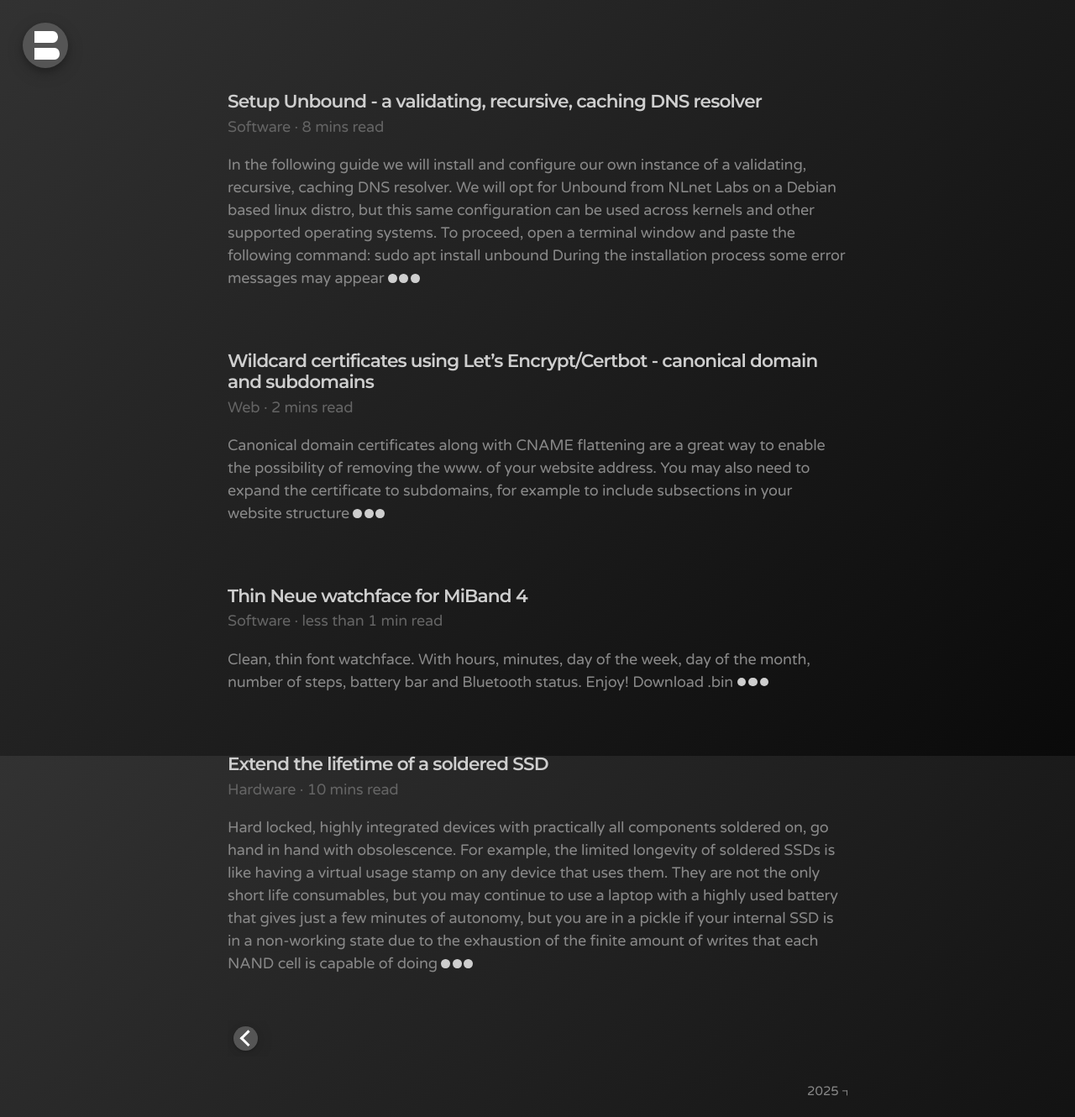
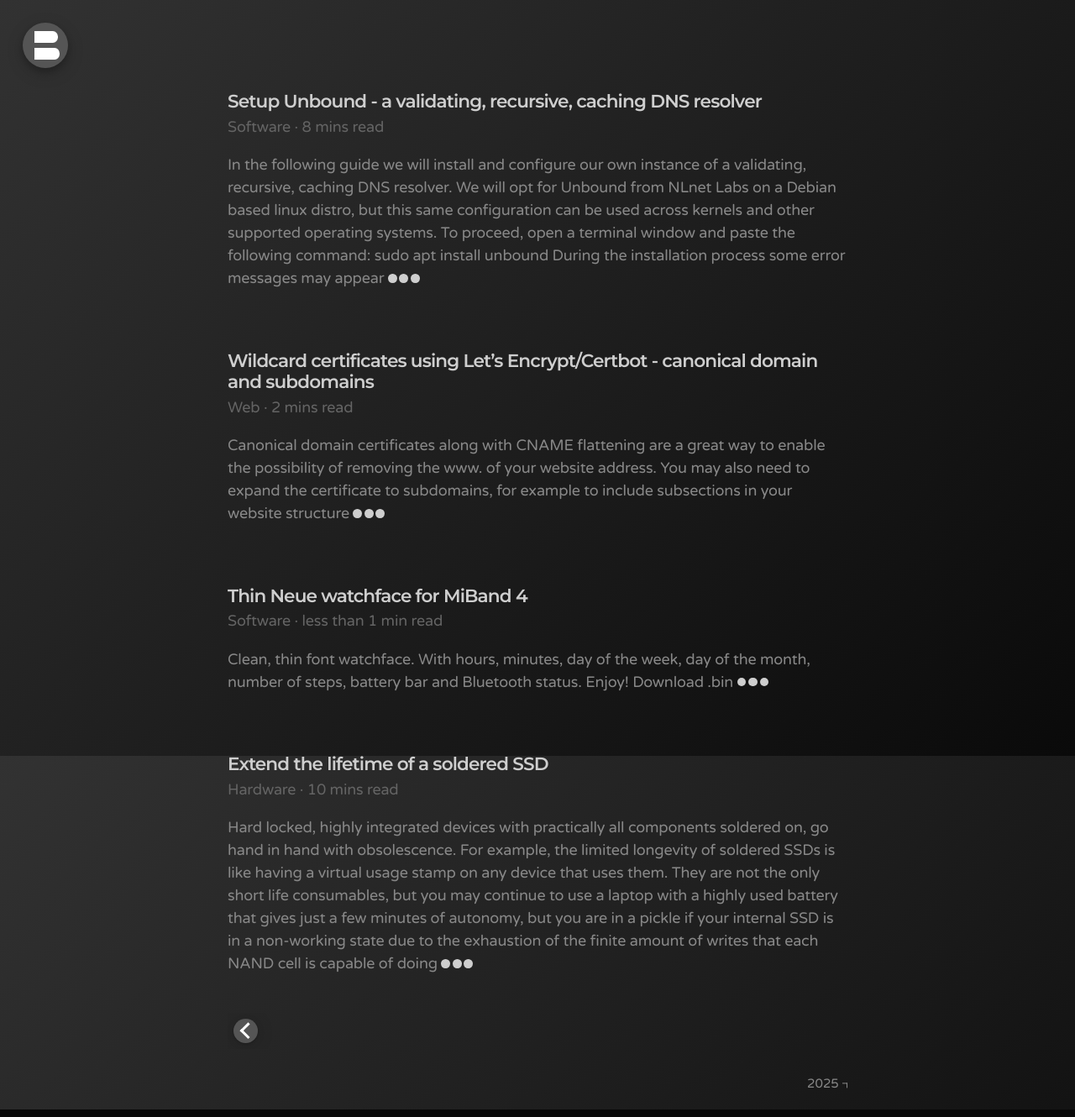
Before and after one commit to bonina/bonina.github.io, a Jekyll site: the page built from index.html, in a window 1280 px wide. Shown: the whole page at 84% size. Built offline with Jekyll 4.4.1, drawn with Linux system fonts in a browser that asks for light colours; the list of posts is cut into pages by our own code.

Commit message:
Update _pagination.scss

```diff
--- a/_sass/_pagination.scss
+++ b/_sass/_pagination.scss
@@ -1,6 +1,6 @@
 .pagination {
   overflow: hidden;
-  margin-top: 3rem;
+  margin-top: 2.5rem;
 }
 
 // Pagination items can be `span`s or `a`s
```
